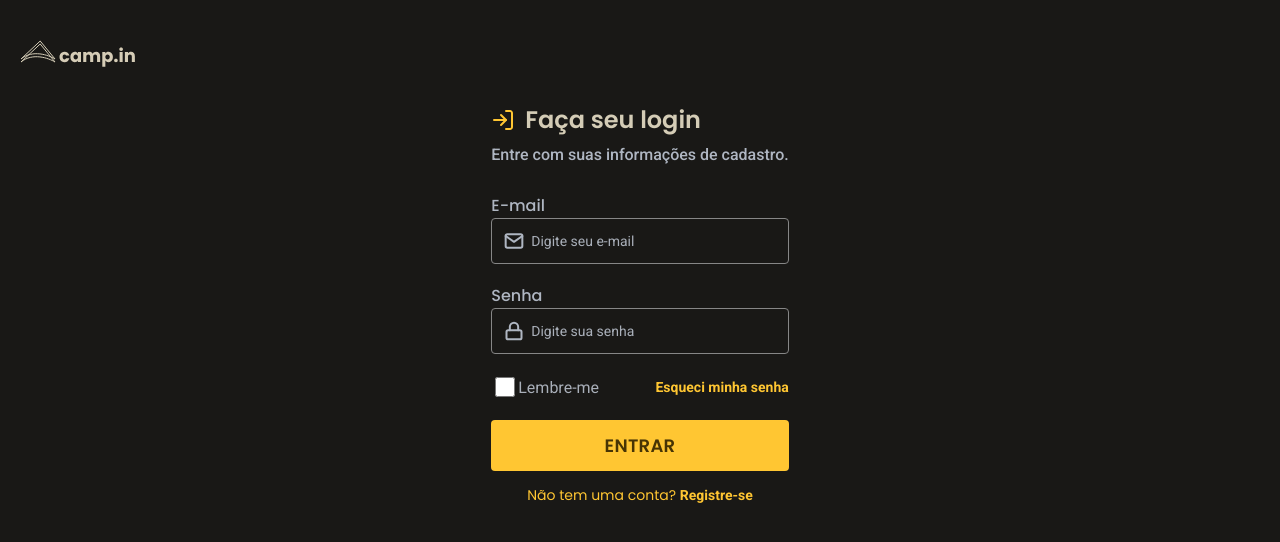
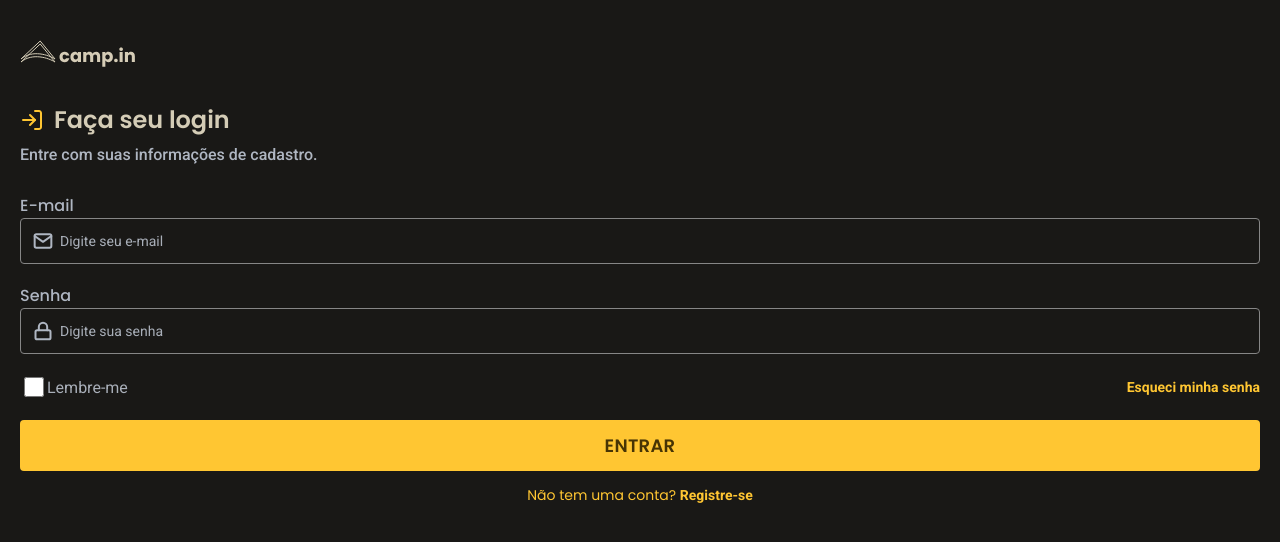
Before and after one commit to KrisMazzini/loginForm, a React (Vite) app: page / in a window 1280 px wide. Shown: the top 542 px of the page. Built offline with nearby package versions, Linux system fonts and the light colour scheme.

Commit message:
fix layout bug

```diff
--- a/src/pages/Login/index.tsx
+++ b/src/pages/Login/index.tsx
@@ -29,6 +29,8 @@ const Container = styled.div`
 `
 
 const Main = styled.main`
+    width: 100%;
+
     margin: 30px 0;
 
     display: flex;
@@ -39,8 +41,4 @@ const Main = styled.main`
     > * {
         width: 100%;
     }
-
-    * {
-        max-width: 335px;
-    }
 `
```
